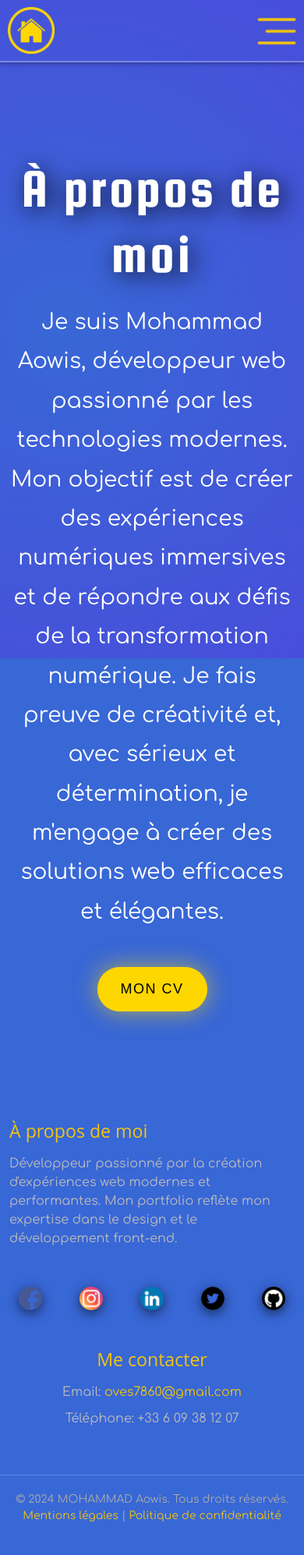
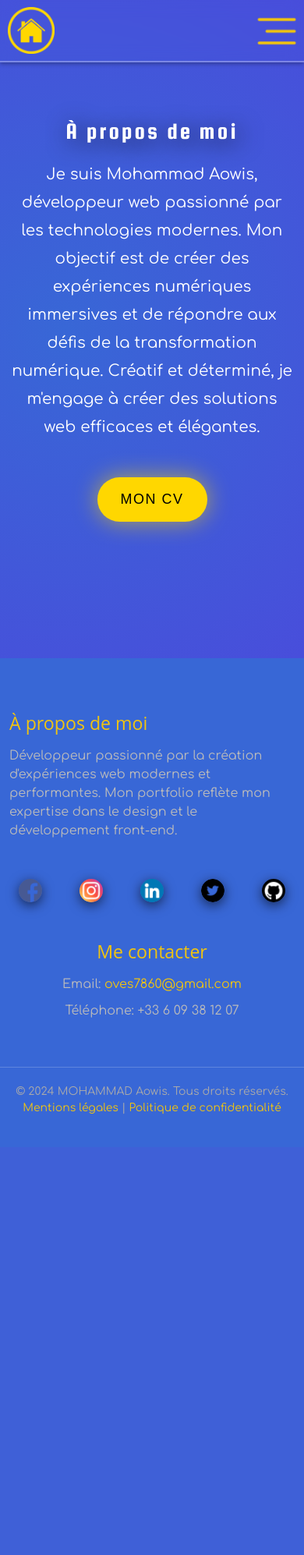
Before and after one commit to ovis02/MonPortfolio, a PHP site: page /apropos.php in a window 390 px wide. Shown: the whole page at 78% size. After the commit the page ends 1429 px from the top, so only its background shows below. Run offline with PHP 8.4, Linux system fonts and the light colour scheme; some web fonts are replaced.

Commit message:
mise a jour des page en format mobile

```diff
--- a/apropos.php
+++ b/apropos.php
@@ -17,7 +17,7 @@ $removeFooterBg = true; // Variable pour désactiver le background du footer
         <div class="a-propos-content">
           <h1 class="a-propos-title">À propos de moi</h1>
           <p class="a-propos-description">
-            Je suis Mohammad Aowis, développeur web passionné par les technologies modernes. Mon objectif est de créer des expériences numériques immersives et de répondre aux défis de la transformation numérique. Je fais preuve de créativité et, avec sérieux et détermination, je m'engage à créer des solutions web efficaces et élégantes.
+            Je suis Mohammad Aowis, développeur web passionné par les technologies modernes. Mon objectif est de créer des expériences numériques immersives et de répondre aux défis de la transformation numérique. Créatif et déterminé, je m'engage à créer des solutions web efficaces et élégantes.
           </p>
           <a href="cv/Aowis_MOHAMMAD_cv finalisé.pdf" target="_blank" class="futuristic-link">Mon CV</a>
         </div>
--- a/header.php
+++ b/header.php
@@ -56,10 +56,10 @@
   <div class="side-nav" id="side-nav">
     <a href="#" class="close-btn" id="close-btn">&times;</a>
     <ul>
-      <li><a href="#">Accueil</a></li>
-      <li><a href="#">Projets</a></li>
-      <li><a href="#">À propos</a></li>
-      <li><a href="#">Contact</a></li>
+      <li><a href="index.php">Accueil</a></li>
+      <li><a href="Projets.php">Projets</a></li>
+      <li><a href="apropos.php">À propos</a></li>
+      <li><a href="contact.php">Contact</a></li>
     </ul>
   </div>
     </header>
--- a/portfolio.css
+++ b/portfolio.css
@@ -631,14 +631,19 @@ label {
   }
 
   p {
-    font-size: 16px; /* Taille du texte réduite pour les écrans mobiles */
+    font-size: 16px;
   }
-  .perso-title {
+
+  .perso-title,
+  .a-propos-title {
     font-size: 30px;
+    margin-top: 50px;
   }
 
   .title,
-  .perso-subtitle {
+  .perso-subtitle,
+  .title-form,
+  .a-propos-description {
     font-size: 20px; /* Taille du titre réduite pour les écrans mobiles */
   }
 
@@ -697,7 +702,9 @@ label {
     width: 100px;
     height: 50px;
   }
-
+  .footer {
+    margin-top: 30px;
+  }
   .footer-contact {
     text-align: center;
     margin-top: 20px;
```
